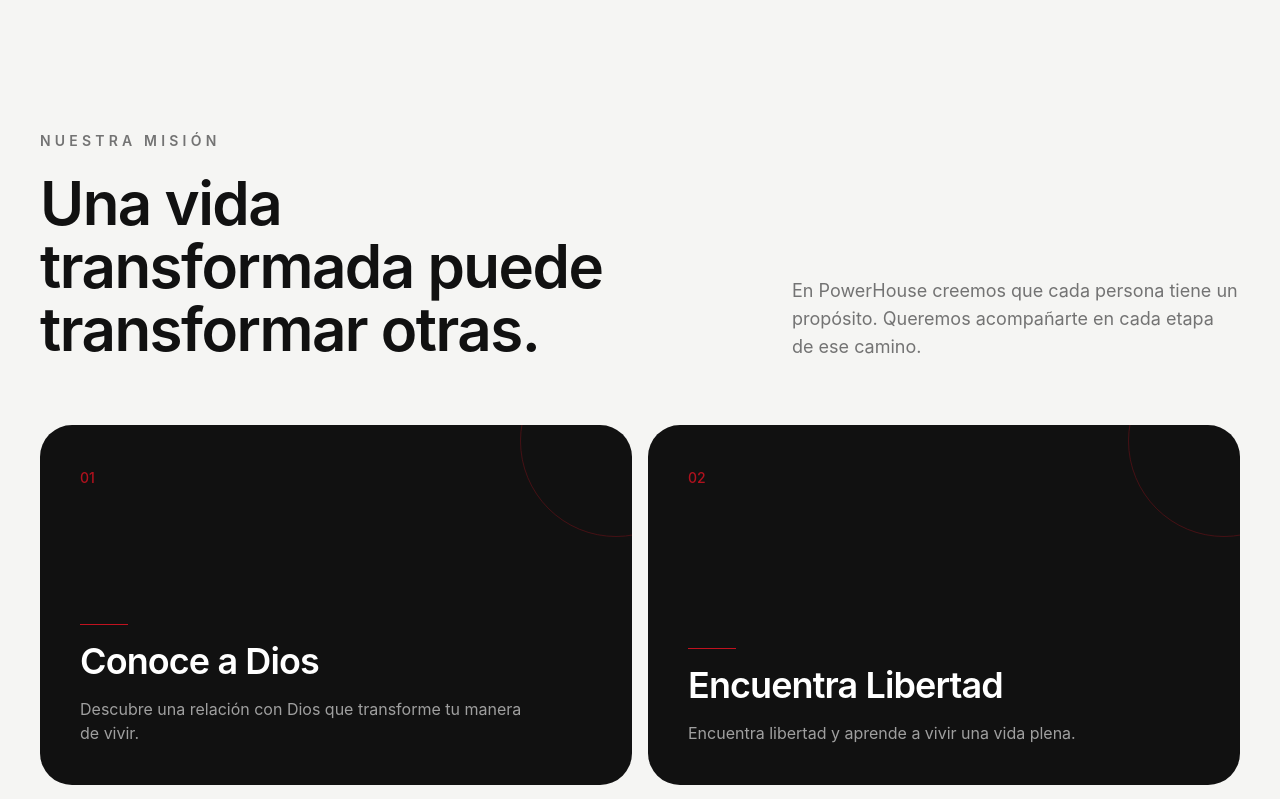
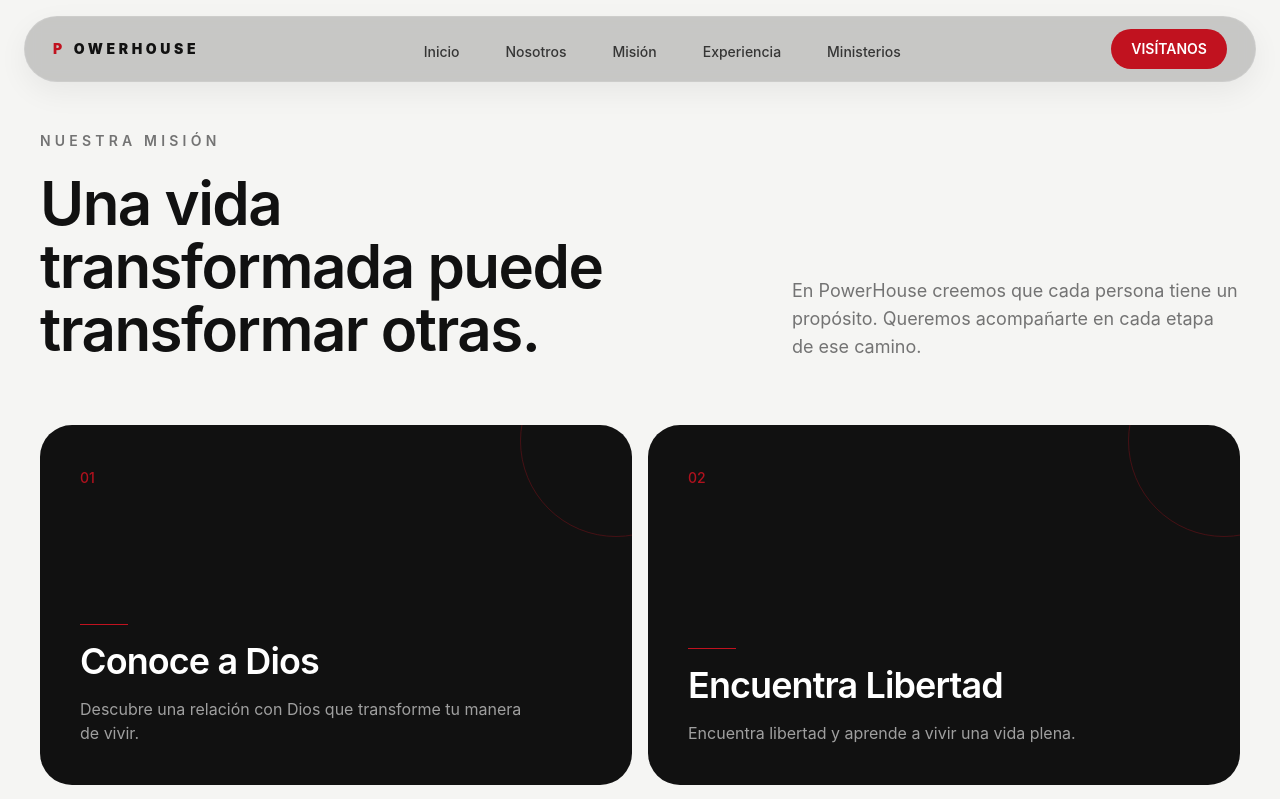
Before and after one commit to jhonsullon8-spec/PaginaPowerHouse, a React (Vite) app: page / in a window 1280 px wide. Shown: the top 799 px of the page. Built offline with nearby package versions, Linux system fonts and the light colour scheme.

Commit message:
feat: nabvar

```diff
--- a/src/App.tsx
+++ b/src/App.tsx
@@ -2,15 +2,19 @@ import Mission from "./sections/Mission/Mission";
 import Experience from "./sections/Experience/Experience";
 import Pastors from "./sections/Pastors/Pastors";
 import Ministries from "./sections/Ministries/Ministries";
+import Navbar from "./components/Navbar/Navbar";
 
 function App() {
   return (
+    <>
+      <Navbar />
       <main>
         <Mission />
         <Experience />
         <Pastors />
         <Ministries />
       </main>
+    </>
   );
 }
 
--- /dev/null
+++ b/src/components/Navbar/Navbar.tsx
@@ -0,0 +1,199 @@
+import { AnimatePresence, motion } from "motion/react";
+import { useEffect, useState } from "react";
+
+const navLinks = [
+  { number: "01", label: "Inicio", href: "#home" },
+  { number: "02", label: "Nosotros", href: "#about" },
+  { number: "03", label: "Misión", href: "#mission" },
+  { number: "04", label: "Experiencia", href: "#experience" },
+  { number: "05", label: "Ministerios", href: "#ministries" },
+];
+
+const Navbar = () => {
+  const [isOpen, setIsOpen] = useState(false);
+  const [isScrolled, setIsScrolled] = useState(false);
+
+  useEffect(() => {
+    const handleScroll = () => {
+      setIsScrolled(window.scrollY > 40);
+    };
+
+    handleScroll();
+    window.addEventListener("scroll", handleScroll, { passive: true });
+
+    return () => {
+      window.removeEventListener("scroll", handleScroll);
+    };
+  }, []);
+
+  useEffect(() => {
+    if (!isOpen) return;
+
+    const handleKeyDown = (event: KeyboardEvent) => {
+      if (event.key === "Escape") {
+        setIsOpen(false);
+      }
+    };
+
+    window.addEventListener("keydown", handleKeyDown);
+
+    return () => {
+      window.removeEventListener("keydown", handleKeyDown);
+    };
+  }, [isOpen]);
+
+  return (
+    <header className="fixed inset-x-0 top-0 z-50 px-3 pt-4 sm:px-4 md:px-6">
+      <motion.nav
+        aria-label="Navegación principal"
+        initial={{ opacity: 1, y: 0 }}
+        animate={{
+          opacity: 1,
+          y: 0,
+        }}
+        transition={{ duration: 0.25, ease: "easeOut" }}
+        className={`mx-auto max-w-7xl rounded-full border transition-all duration-300 ${
+          isScrolled
+            ? "border-[#1A1A1A]/10 bg-white/80 shadow-[0_20px_40px_rgba(17,17,17,0.08)] backdrop-blur-md"
+            : "border-white/10 bg-[#111111]/20 shadow-[0_10px_30px_rgba(17,17,17,0.06)] backdrop-blur-sm"
+        }`}
+      >
+        <div className="flex items-center justify-between px-4 py-3 sm:px-5 md:px-7">
+          <a
+            href="#home"
+            className="flex items-center gap-2 text-sm font-black uppercase tracking-[0.26em] text-[#111111] transition-colors duration-300 hover:text-[#C1121F] focus-visible:outline-none focus-visible:ring-2 focus-visible:ring-[#C1121F] focus-visible:ring-offset-2 focus-visible:ring-offset-white"
+            aria-label="Ir al inicio"
+          >
+            <span className="inline-block text-[#C1121F]">P</span>
+            <span className="text-[#111111]">OWERHOUSE</span>
+          </a>
+
+          <ul className="hidden items-center gap-8 md:flex">
+            {navLinks.map((link) => (
+              <li key={link.label}>
+                <a
+                  href={link.href}
+                  className="group relative inline-flex items-center gap-2 text-sm font-medium text-[#111111]/80 transition-colors duration-300 hover:text-[#C1121F] focus-visible:outline-none focus-visible:ring-2 focus-visible:ring-[#C1121F] focus-visible:ring-offset-2 focus-visible:ring-offset-white"
+                >
+                  <span className="inline-block h-1.5 w-1.5 rounded-full bg-[#C1121F] opacity-0 transition-all duration-300 group-hover:opacity-100" />
+                  <span>{link.label}</span>
+                </a>
+              </li>
+            ))}
+          </ul>
+
+          <div className="hidden items-center md:flex">
+            <a
+              href="#contact"
+              className="inline-flex items-center justify-center rounded-full bg-[#C1121F] px-5 py-2.5 text-sm font-semibold text-white transition-all duration-300 hover:bg-[#8F0D17] focus-visible:outline-none focus-visible:ring-2 focus-visible:ring-[#C1121F] focus-visible:ring-offset-2 focus-visible:ring-offset-white"
+            >
+              VISÍTANOS
+            </a>
+          </div>
+
+          <button
+            type="button"
+            className="inline-flex items-center justify-center rounded-full border border-[#111111]/10 bg-white/80 p-2.5 text-[#111111] transition-colors duration-300 hover:border-[#C1121F]/50 hover:text-[#C1121F] focus-visible:outline-none focus-visible:ring-2 focus-visible:ring-[#C1121F] focus-visible:ring-offset-2 focus-visible:ring-offset-white md:hidden"
+            aria-label={isOpen ? "Cerrar menú" : "Abrir menú"}
+            aria-expanded={isOpen}
+            aria-controls="mobile-menu"
+            onClick={() => setIsOpen((prev) => !prev)}
+          >
+            <span className="sr-only">Menú</span>
+            <div className="flex h-5 w-5 flex-col items-center justify-center gap-1.5">
+              <span
+                className={`block h-0.5 w-5 rounded-full bg-current transition-transform duration-300 ${
+                  isOpen ? "translate-y-2 rotate-45" : ""
+                }`}
+              />
+              <span
+                className={`block h-0.5 w-5 rounded-full bg-current transition-opacity duration-300 ${
+                  isOpen ? "opacity-0" : "opacity-100"
+                }`}
+              />
+              <span
+                className={`block h-0.5 w-5 rounded-full bg-current transition-transform duration-300 ${
+                  isOpen ? "-translate-y-2 -rotate-45" : ""
+                }`}
+              />
+            </div>
+          </button>
+        </div>
+      </motion.nav>
+
+      <AnimatePresence>
+        {isOpen && (
+          <motion.aside
+            id="mobile-menu"
+            initial={{ x: "100%", opacity: 0 }}
+            animate={{ x: 0, opacity: 1 }}
+            exit={{ x: "100%", opacity: 0 }}
+            transition={{ duration: 0.4, ease: "easeOut" }}
+            className="fixed inset-y-0 right-0 z-[60] w-full bg-[#111111] shadow-[0_20px_60px_rgba(17,17,17,0.35)] md:hidden"
+          >
+            <div className="flex min-h-screen flex-col px-5 py-6">
+              <div className="flex items-center justify-between border-b border-white/10 pb-5">
+                <a
+                  href="#home"
+                  className="text-base font-black uppercase tracking-[0.22em] text-white"
+                  onClick={() => setIsOpen(false)}
+                >
+                  POWERHOUSE
+                </a>
+
+                <button
+                  type="button"
+                  className="inline-flex h-10 w-10 items-center justify-center rounded-full border border-white/10 text-xl text-white transition-colors duration-300 hover:border-[#C1121F]/60 hover:text-[#C1121F] focus-visible:outline-none focus-visible:ring-2 focus-visible:ring-[#C1121F] focus-visible:ring-offset-2 focus-visible:ring-offset-[#111111]"
+                  aria-label="Cerrar menú"
+                  aria-expanded={isOpen}
+                  onClick={() => setIsOpen(false)}
+                >
+                  <span aria-hidden="true">×</span>
+                </button>
+              </div>
+
+              <div className="flex flex-1 flex-col justify-between py-8">
+                <ul className="space-y-3">
+                  {navLinks.map((link, index) => (
+                    <motion.li
+                      key={link.label}
+                      initial={{ opacity: 0, x: 18 }}
+                      animate={{ opacity: 1, x: 0 }}
+                      transition={{ duration: 0.25, delay: index * 0.06 }}
+                    >
+                      <a
+                        href={link.href}
+                        className="flex items-center gap-4 rounded-2xl px-2 py-2 text-white transition-colors duration-300 hover:text-[#C1121F] focus-visible:outline-none focus-visible:ring-2 focus-visible:ring-[#C1121F] focus-visible:ring-offset-2 focus-visible:ring-offset-[#111111]"
+                        onClick={() => setIsOpen(false)}
+                      >
+                        <span className="text-sm font-medium uppercase tracking-[0.24em] text-[#C1121F]">
+                          {link.number}
+                        </span>
+                        <span className="text-2xl font-medium uppercase tracking-tight">
+                          {link.label}
+                        </span>
+                      </a>
+                    </motion.li>
+                  ))}
+                </ul>
+
+                <motion.a
+                  href="#contact"
+                  initial={{ opacity: 0, y: 12 }}
+                  animate={{ opacity: 1, y: 0 }}
+                  transition={{ delay: 0.2, duration: 0.3 }}
+                  onClick={() => setIsOpen(false)}
+                  className="inline-flex w-full items-center justify-center rounded-full bg-[#C1121F] px-5 py-3.5 text-sm font-semibold uppercase tracking-[0.2em] text-white transition-colors duration-300 hover:bg-[#8F0D17] focus-visible:outline-none focus-visible:ring-2 focus-visible:ring-[#C1121F] focus-visible:ring-offset-2 focus-visible:ring-offset-[#111111]"
+                >
+                  VISÍTANOS
+                </motion.a>
+              </div>
+            </div>
+          </motion.aside>
+        )}
+      </AnimatePresence>
+    </header>
+  );
+};
+
+export default Navbar;
```
Lines whose indentation alone changed are shown as unchanged.
